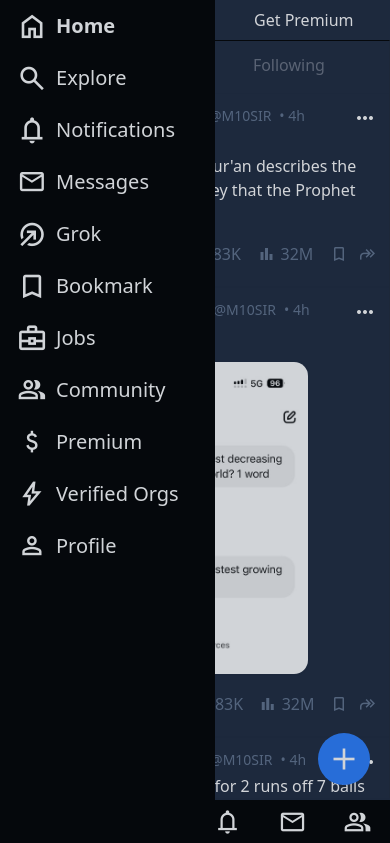
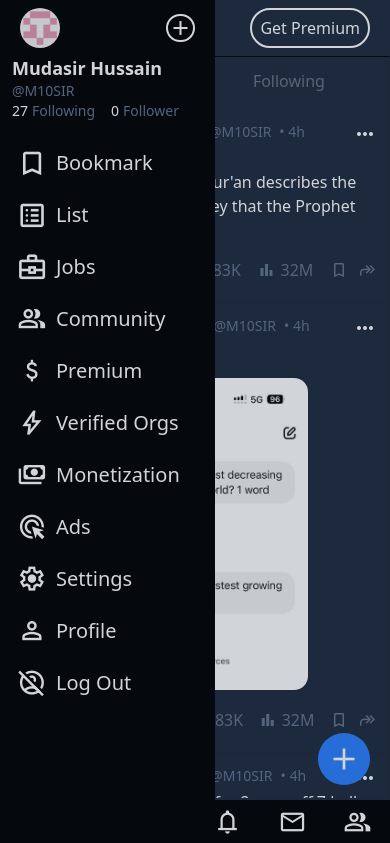
Before and after one commit to Mudasirh120/X-HomePage-TailwindCSS, a plain HTML site: page index.html in a window 390 px wide. Both pictures are taken after a click on the picture 56 px from the left and 20 px from the top of the page. Shown: the top 843 px of the page. Drawn offline with nearby package versions, Linux system fonts and the light colour scheme.

Commit message:
completed hamburger menu, finished for now

```diff
--- a/index.html
+++ b/index.html
@@ -18,7 +18,7 @@
     <div class="floating-icon-sml flex justify-center items-center fixed right-5 bottom-[7%] bg-blue-500 px-2 py-2 rounded-full z-10">
       <span class="material-symbols-outlined" style="font-size: 36px;"> add </span>
       </div>
-    <div class="mobile-only flex justify-around">
+    <div class="mobile-only flex justify-between py-2 px-5">
       <img src="./assets/user.png" alt="" class="hamburger-open w-10 rounded-full">
       <div class="invert ">
           <svg viewBox="0 0 24 24" aria-hidden="true" class="w-8">
@@ -29,7 +29,7 @@
             </g>
           </svg>
         </div>
-        <button>Get Premium</button>
+        <button class="rounded-full border-2 border-white px-2 py-1">Get Premium</button>
     </div>
     <div class="mobile-only flex items-center justify-around py-2 bg-black  border-t-slate-800 border-t-2 fixed bottom-0 w-screen">
       <span class="material-symbols-outlined " style="font-size: 28px;"> Home </span>
@@ -51,34 +51,51 @@
           </svg>
         </div>
         <div class="sidebar bg-black h-[88%] flex flex-col justify-between">
-          <div class="flex flex-col text-xl px-3">
+          <div class="flex flex-col text-xl px-3 py-2">
+            <div class="mobile-only mb-4">
+              <div class="img-box flex justify-between items-center px-2">
+                <img
+                  class="w-10 rounded-full"
+                  src="assets/user.png"
+                  alt="user pfp"
+                />
+                <span class="material-symbols-outlined rounded-full border-2 border-white flex justify-center items-center"> add </span>
+              </div>
+              <div
+                class="text-info flex flex-col justify-center w-full"
+              >
+                <h4 class="font-bold text-[18px] mt-2">Mudasir Hussain</h4>
+                <span class=" text-slate-500 text-sm">@M10SIR</span>
+                <span class="text-sm flex gap-1">27<span class=" text-slate-500 mr-3">Following</span>0<span class=" text-slate-500">Follower</span></span>
+              </div>
+            </div>
             <div
-              class="flex justify-start items-center gap-3 font-bold px-2 py-3 w-fit hover:bg-gray-800 rounded-3xl cursor-pointer"
+              class="not-for-mobile flex justify-start items-center gap-3 font-bold px-2 py-3 w-fit hover:bg-gray-800 rounded-3xl cursor-pointer"
             >
               <span class="material-symbols-outlined scale-130"> home </span>
               <span class="sidebar-text">Home</span>
             </div>
             <div
-              class="flex justify-start items-center gap-3 w-fit px-2 py-3 hover:bg-gray-800 rounded-3xl cursor-pointer"
+              class="not-for-mobile flex justify-start items-center gap-3 w-fit px-2 py-3 hover:bg-gray-800 rounded-3xl cursor-pointer"
             >
               <span class="material-symbols-outlined scale-130"> search </span
               ><span class="sidebar-text">Explore</span>
             </div>
             <div
-              class="flex justify-start items-center gap-3 px-2 py-3 w-fit hover:bg-gray-800 rounded-3xl cursor-pointer"
+              class="not-for-mobile flex justify-start items-center gap-3 px-2 py-3 w-fit hover:bg-gray-800 rounded-3xl cursor-pointer"
             >
               <span class="material-symbols-outlined scale-130">
                 notifications </span
               ><span class="sidebar-text">Notifications</span>
             </div>
             <div
-              class="flex justify-start items-center gap-3 w-fit px-2 py-3 hover:bg-gray-800 rounded-3xl cursor-pointer"
+              class="not-for-mobile flex justify-start items-center gap-3 w-fit px-2 py-3 hover:bg-gray-800 rounded-3xl cursor-pointer"
             >
               <span class="material-symbols-outlined scale-120"> mail </span
               ><span class="sidebar-text">Messages</span>
             </div>
             <div
-              class="flex justify-start items-center gap-3 w-fit px-2 py-3 hover:bg-gray-800 rounded-3xl cursor-pointer"
+              class="not-for-mobile flex justify-start items-center gap-3 w-fit px-2 py-3 hover:bg-gray-800 rounded-3xl cursor-pointer"
             >
               <span class="material-symbols-outlined scale-130"> bubble </span
               ><span class="sidebar-text">Grok</span>
@@ -88,6 +105,12 @@
             >
               <span class="material-symbols-outlined scale-130"> bookmark </span
               ><span class="sidebar-text">Bookmark</span>
+            </div>
+            <div
+              class="flex justify-start items-center gap-3 w-fit px-2 py-3 hover:bg-gray-800 rounded-3xl cursor-pointer mobile-only"
+            >
+              <span class="material-symbols-outlined scale-130"> List_Alt </span
+              ><span class="sidebar-text">List</span>
             </div>
             <div
               class="flex justify-start items-center gap-3 w-fit px-2 py-3 hover:bg-gray-800 rounded-3xl cursor-pointer extra extra-fourth"
@@ -116,10 +139,34 @@
               ><span class="sidebar-text">Verified Orgs</span>
             </div>
             <div
+              class="flex justify-start items-center gap-3 w-fit px-2 py-3 hover:bg-gray-800 rounded-3xl cursor-pointer mobile-only"
+            >
+              <span class="material-symbols-outlined scale-120"> payments </span
+              ><span class="sidebar-text">Monetization</span>
+            </div>
+            <div
+              class="flex justify-start items-center gap-3 w-fit px-2 py-3 hover:bg-gray-800 rounded-3xl cursor-pointer mobile-only"
+            >
+              <span class="material-symbols-outlined scale-120">ads_click  </span
+              ><span class="sidebar-text">Ads</span>
+            </div>
+            <div
+              class="flex justify-start items-center gap-3 w-fit px-2 py-3 hover:bg-gray-800 rounded-3xl cursor-pointer mobile-only"
+            >
+              <span class="material-symbols-outlined scale-120"> settings </span
+              ><span class="sidebar-text">Settings</span>
+            </div>
+            <div
               class="flex justify-start items-center gap-3 w-fit px-2 py-3 hover:bg-gray-800 rounded-3xl cursor-pointer"
             >
               <span class="material-symbols-outlined scale-120"> person </span
               ><span class="sidebar-text">Profile</span>
+            </div>
+            <div
+              class="flex justify-start items-center gap-3 w-fit px-2 py-3 hover:bg-gray-800 rounded-3xl cursor-pointer mobile-only"
+            >
+              <span class="material-symbols-outlined scale-120"> account_circle_off </span
+              ><span class="sidebar-text">Log Out</span>
             </div>
             <div
               class="not-for-mobile flex justify-start items-center gap-3 w-fit px-2 py-3 hover:bg-gray-800 rounded-3xl cursor-pointer"
@@ -835,5 +882,5 @@
         </div>
     </div>
     <script src="JS/sidebar.js"></script>
-  </body>
+ </body>
 </html>
```
Also changed, not shown: CSS/styles.css.
